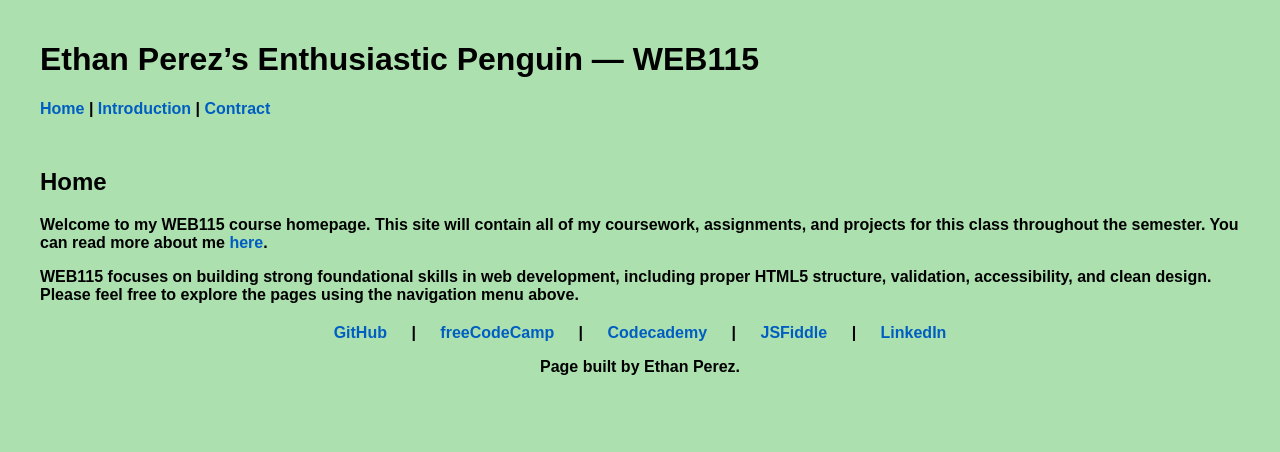
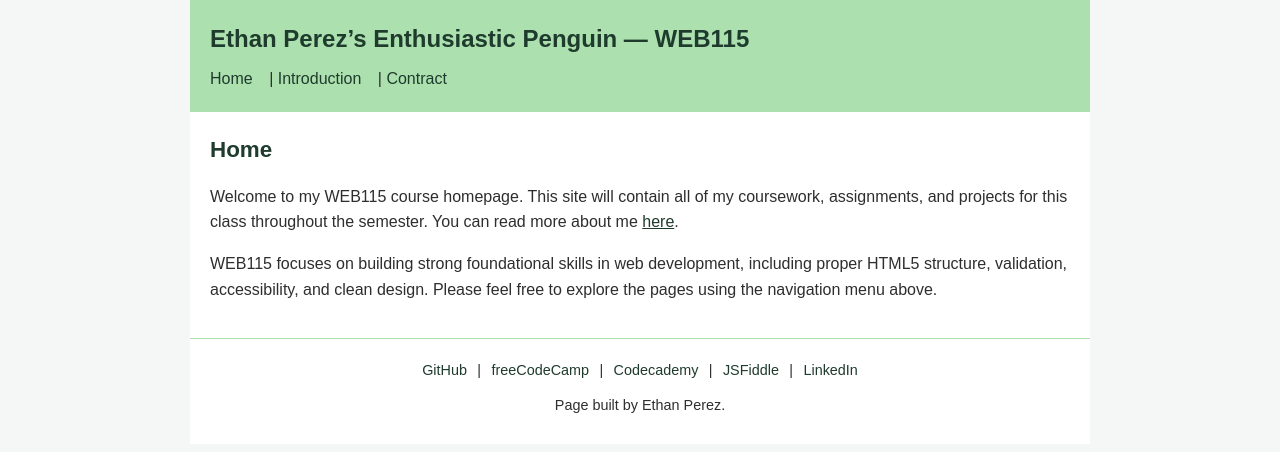
Before and after one commit to ethangianniperez/ethangianniperez.github.io, a PHP site: page /web115/index.html in a window 1280 px wide. Shown: the top 452 px of the page. Run offline with PHP 8.4, Linux system fonts and the light colour scheme.

Commit message:
Update styles.css

```diff
--- a/web115/styles/styles.css
+++ b/web115/styles/styles.css
@@ -1,73 +1,131 @@
+
+
+
+* {
+    box-sizing: border-box;
+    margin: 0;
+    padding: 0;
+}
+
 
 
 body {
-        font-family: Arial, sans-serif;
-        font-weight: bold;
-        background-color: #ACE1AF;
-        color: black;
-        padding: 20px;
+    font-family: Arial, Helvetica, sans-serif;
+    background-color: #f5f7f6;
+    color: #2e2e2e;
+    line-height: 1.6;
+}
+
+
+
+header,
+main,
+footer {
+    max-width: 900px;
     margin: 0 auto;
-        max-width: 1200px;
+    padding: 1.25rem;
 }
+
 
 header {
     background-color: #ACE1AF;
-        color: black;
-        margin-bottom: 50px;
 }
 
-      .header-div {
-        display: flex;
-        align-items: center;
-        gap: 20px;
+header h1 {
+    font-size: 1.5rem;
+    margin-bottom: 0.5rem;
+    color: #1f3b2d;
 }
 
-      #header-logo {
-        float: left;
-        width: 100px;
-        height: 100px;
+header nav a {
+    color: #1f3b2d;
+    text-decoration: none;
+    margin-right: 0.75rem;
 }
 
+header nav a:hover {
+    text-decoration: underline;
+}
+
+
+
+main {
+    background-color: #ffffff;
+}
+
+main h2 {
+    font-size: 1.4rem;
+    margin-bottom: 1rem;
+    color: #1f3b2d;
+}
+
+main p {
+    margin-bottom: 1rem;
+}
+
+
+ul {
+    margin-left: 1.5rem;
+    margin-bottom: 1.5rem;
+}
+
+ol {
+    margin-left: 1.5rem;
+}
+
+li {
+    margin-bottom: 0.75rem;
+}
+
+
+
+figure {
+    margin: 1.5rem 0;
+    text-align: center;
+}
+
+figure img {
+    max-width: 240px;
+    height: auto;
+}
+
+figcaption {
+    font-size: 0.9rem;
+    color: #555555;
+}
+
+
+footer {
+    background-color: #ffffff;
+    border-top: 1px solid #ACE1AF;
+    text-align: center;
+    font-size: 0.9rem;
+}
+
+footer nav {
+    margin-bottom: 0.75rem;
+}
+
+footer nav a {
+    color: #1f3b2d;
+    text-decoration: none;
+    margin: 0 0.4rem;
+}
+
+footer nav a:hover {
+    text-decoration: underline;
+}
+
+footer p {
+    margin-bottom: 0.4rem;
+}
+
+
+
 a {
-        color: #005EC2;
-        text-decoration: none;
+    color: #1f3b2d;
 }
 
 a:hover {
     text-decoration: underline;
 }
-
-      nav ul {
-        list-style-type: none;
-        padding: 0;
-      }
-
-      nav ul li {
-        display: inline;
-        margin-right: 20px;
-      }
-
-      h3 {
-        margin-top: 40px;
-      }
-
-      .white-circle {
-        position: fixed;
-        bottom: 2px;
-        left: 2px;
-        background-color: white;
-        color: white;
-        border-radius: 50%;
-        width: 105px;
-        height: 105px;
-        text-align: center;
-      }
-
-      footer {
-        margin: 20px auto;
-        text-align: center;
-      }
-
-      footer a {
-        margin: 0 20px;
-      }
```
Lines whose indentation alone changed are shown as unchanged.
